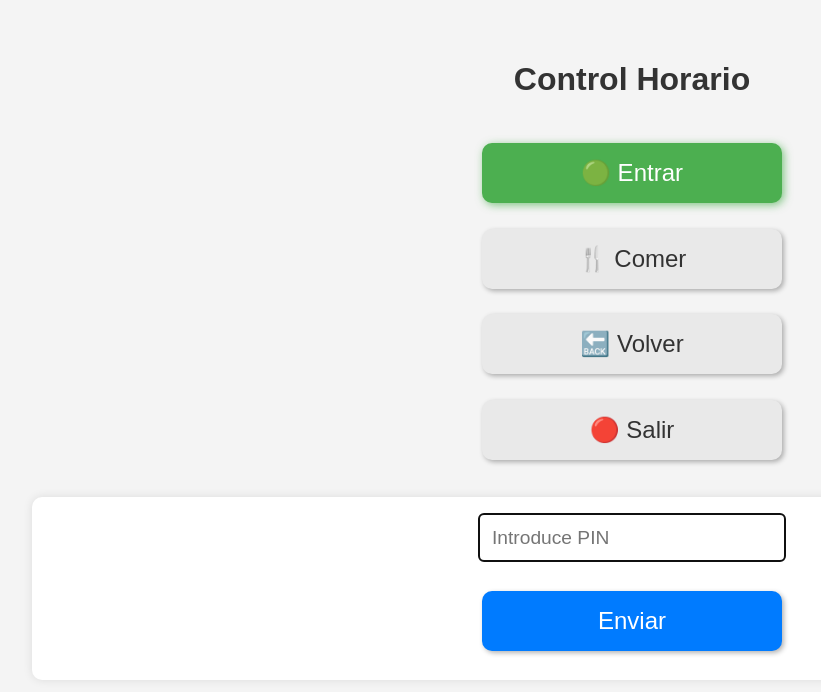
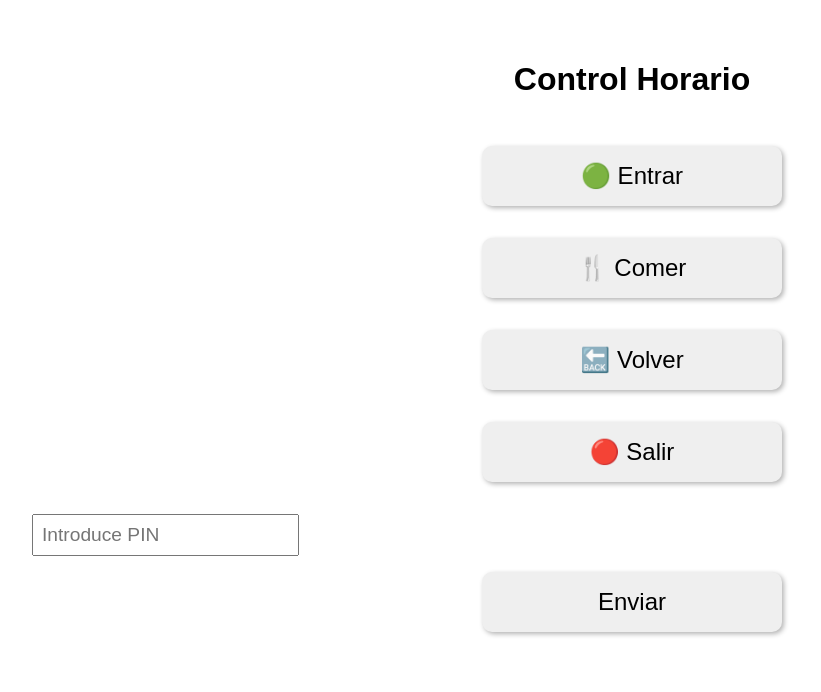
Before and after one commit to Celestinas/ControlHorarioLeo, a plain HTML site: page index.html in a window 1280 px wide. Both pictures are taken after a click on the button "🟢 Entrar". Shown: the whole page, without its empty margins (8-829 px from the left). Drawn offline with Linux system fonts and the light colour scheme.

Commit message:
Update index.html

```diff
--- a/index.html
+++ b/index.html
@@ -9,208 +9,85 @@
       font-family: sans-serif;
       text-align: center;
       padding: 2rem;
-      background-color: #f4f4f4; /* Un fondo suave */
     }
     h1 {
       margin-bottom: 2rem;
-      color: #333;
     }
     .button {
       font-size: 1.5rem;
       padding: 1rem 2rem;
-      margin: 0.8rem; /* Un poco menos de margen para que quepan mejor */
+      margin: 1rem;
       border: none;
       border-radius: 10px;
       box-shadow: 2px 2px 5px rgba(0,0,0,0.3);
       cursor: pointer;
       width: 80%;
       max-width: 300px;
-      background-color: #e9e9e9; /* Color base de botón */
-      color: #333;
-      transition: background-color 0.2s, box-shadow 0.2s; /* Transición suave */
-    }
-    .button:hover {
-        background-color: #dcdcdc; /* Un poco más oscuro al pasar el ratón */
-    }
-    .button.selected {
-      background-color: #4CAF50; /* Verde para el seleccionado */
-      color: white;
-      box-shadow: 2px 2px 8px rgba(76, 175, 80, 0.7); /* Sombra más pronunciada y con color */
-    }
-    #pinControls {
-        margin-top: 1.5rem;
-        padding: 1rem;
-        background-color: #fff;
-        border-radius: 10px;
-        box-shadow: 0px 0px 10px rgba(0,0,0,0.1);
-        display: none; /* Oculto por defecto */
     }
     #pinInput {
       font-size: 1.2rem;
-      padding: 0.8rem;
-      margin-bottom: 1rem; /* Margen inferior para separar del botón enviar */
-      border: 1px solid #ccc;
-      border-radius: 5px;
-      width: calc(80% - 1.6rem); /* Ajustar ancho considerando padding */
-      max-width: 280px;
+      padding: 0.5rem;
+      margin-top: 1rem;
+      display: none;
     }
     #submitPin {
-      /* Usará la clase .button, pero podemos añadir algo específico si es necesario */
-      background-color: #007bff; /* Azul para el botón de enviar */
-      color: white;
+      display: none;
+      margin-top: 1rem;
     }
-    #submitPin:hover {
-      background-color: #0056b3;
-    }
-    #statusMessage {
-      margin-top: 1rem;
-      padding: 0.8rem;
-      border-radius: 5px;
-      font-weight: bold;
-      display: none; /* Oculto por defecto */
-    }
-    .success {
-      background-color: #d4edda;
-      color: #155724;
-      border: 1px solid #c3e6cb;
-    }
-    .error {
-      background-color: #f8d7da;
-      color: #721c24;
-      border: 1px solid #f5c6cb;
-    }
-    .hidden { /* Aunque ya no lo usamos mucho, es útil tenerla */
+    .hidden {
       display: none;
     }
   </style>
 </head>
 <body>
   <h1>Control Horario</h1>
-  <button class="button" id="btnEntrar" onclick="startAction('Entrar', this)">🟢 Entrar</button><br>
-  <button class="button" id="btnComer" onclick="startAction('Comer', this)">🍴 Comer</button><br>
-  <button class="button" id="btnVolver" onclick="startAction('Volver', this)">🔙 Volver</button><br>
-  <button class="button" id="btnSalir" onclick="startAction('Salir', this)">🔴 Salir</button><br>
+  <button class="button" onclick="startAction('Entrar')">🟢 Entrar</button><br>
+  <button class="button" onclick="startAction('Comer')">🍴 Comer</button><br>
+  <button class="button" onclick="startAction('Volver')">🔙 Volver</button><br>
+  <button class="button" onclick="startAction('Salir')">🔴 Salir</button><br>
 
-  <div id="pinControls">
-    <input type="password" id="pinInput" placeholder="Introduce PIN" autocomplete="off"> <br>
-    <button class="button" id="submitPin" onclick="submitAction()">Enviar</button>
-  </div>
-
-  <div id="statusMessage"></div>
+  <input type="password" id="pinInput" placeholder="Introduce PIN">
+  <button class="button" id="submitPin" onclick="submitAction()">Enviar</button>
 
   <script>
     let currentAction = "";
-    const correctPin = "1234"; // ¡IMPORTANTE! Cambia este PIN por uno más seguro.
-    let selectedButtonElement = null; // Para guardar referencia al botón HTML seleccionado
+    const correctPin = "1234"; // Cambiar este PIN más adelante
 
-    const pinControlsDiv = document.getElementById('pinControls');
-    const pinInputElement = document.getElementById('pinInput');
-    const submitPinButton = document.getElementById('submitPin');
-    const statusMessageElement = document.getElementById('statusMessage');
-
-    // IDs de los campos de tu Google Form (obtenidos del HTML original)
-    const FORM_URL = "https://docs.google.com/forms/d/e/1FAIpQLSeap4NrKjF9Xpxd-0ghZU2_GTkYpYCTfhcWUQk7HInHomdgAQ/formResponse";
-    const TIMESTAMP_ENTRY_ID = "entry.1323435272"; // Campo para Fecha/Hora
-    const ACTION_ENTRY_ID = "entry.1728531495";   // Campo para Acción
-
-    function startAction(actionName, buttonElement) {
-      currentAction = actionName;
-
-      // Quitar resalte del botón anteriormente seleccionado (si lo hay)
-      if (selectedButtonElement) {
-        selectedButtonElement.classList.remove('selected');
-      }
-
-      // Resaltar el nuevo botón
-      selectedButtonElement = buttonElement;
-      selectedButtonElement.classList.add('selected');
-
-      // Mostrar controles del PIN
-      pinControlsDiv.style.display = 'block';
-      pinInputElement.value = ""; // Limpiar PIN si había algo
-      pinInputElement.focus();    // Poner el cursor en el campo PIN
-
-      // Asegurar que el botón de enviar esté habilitado y con texto original
-      submitPinButton.disabled = false;
-      submitPinButton.textContent = 'Enviar';
-
-      // Ocultar cualquier mensaje de estado anterior
-      statusMessageElement.style.display = 'none';
+    function startAction(action) {
+      currentAction = action;
+      document.getElementById('pinInput').style.display = 'block';
+      document.getElementById('submitPin').style.display = 'inline-block';
     }
 
     function submitAction() {
-      const enteredPin = pinInputElement.value;
-
-      if (enteredPin !== correctPin) {
-        showMessage("PIN incorrecto. Inténtalo de nuevo.", 'error');
-        pinInputElement.value = ""; // Limpiar el PIN incorrecto
-        pinInputElement.focus();
+      const pin = document.getElementById('pinInput').value;
+      if (pin !== correctPin) {
+        alert("PIN incorrecto");
         return;
       }
 
-      // Deshabilitar botón mientras se envía para evitar clics múltiples
-      submitPinButton.disabled = true;
-      submitPinButton.textContent = 'Enviando...';
-      showMessage("Procesando tu solicitud...", "success"); // Mensaje temporal
-
+      const formURL = "https://docs.google.com/forms/d/e/1FAIpQLSeap4NrKjF9Xpxd-0ghZU2_GTkYpYCTfhcWUQk7HInHomdgAQ/formResponse";
       const formData = new FormData();
       const timestamp = new Date().toISOString();
 
-      formData.append(TIMESTAMP_ENTRY_ID, timestamp);
-      formData.append(ACTION_ENTRY_ID, currentAction);
+      // Mapeo real de campos del formulario
+      formData.append("entry.1323435272", timestamp);  // Fecha/Hora
+      formData.append("entry.1728531495", currentAction); // Acción
 
-      fetch(FORM_URL, {
+      fetch(formURL, {
         method: "POST",
-        mode: "no-cors", // Necesario para enviar a Google Forms de esta manera
+        mode: "no-cors",
         body: formData
-      })
-      .then(() => {
-        showMessage(`Registro de '${currentAction}' enviado correctamente.`, 'success');
-        resetUI();
-      })
-      .catch(error => {
-        console.error("Error en fetch:", error);
-        showMessage("Error al enviar el registro. Revisa la conexión o la URL del formulario.", 'error');
-        // Volver a habilitar el botón para reintentar, pero no limpiar la acción seleccionada
-        submitPinButton.disabled = false;
-        submitPinButton.textContent = 'Enviar';
+      }).then(() => {
+        alert(`Registro de '${currentAction}' enviado correctamente.`);
+        document.getElementById('pinInput').value = "";
+        document.getElementById('pinInput').style.display = 'none';
+        document.getElementById('submitPin').style.display = 'none';
+      }).catch(err => {
+        alert("Error al enviar el registro");
+        console.error(err);
       });
     }
-
-    function resetUI() {
-      pinInputElement.value = ""; // Limpiar PIN
-      pinControlsDiv.style.display = 'none'; // Ocultar controles del PIN
-
-      if (selectedButtonElement) {
-        selectedButtonElement.classList.remove('selected'); // Quitar resalte del botón
-        selectedButtonElement = null;
-      }
-      currentAction = ""; // Resetear la acción actual
-
-      // El botón de enviar se resetea en startAction o si hay error de PIN/envío
-      // Pero aseguramos su estado inicial aquí por si acaso
-      submitPinButton.disabled = false;
-      submitPinButton.textContent = 'Enviar';
-
-      // El mensaje de estado se ocultará después de un tiempo (ver showMessage)
-      // o se sobreescribirá en la siguiente acción.
-    }
-
-    function showMessage(message, type) {
-      statusMessageElement.textContent = message;
-      statusMessageElement.className = type; // aplica clase 'success' o 'error'
-      statusMessageElement.style.display = 'block';
-
-      // Opcional: ocultar el mensaje después de unos segundos si es de éxito
-      if (type === 'success' && !message.includes("Procesando")) { // No ocultar el de "Procesando" inmediatamente
-        setTimeout(() => {
-          if (statusMessageElement.textContent === message) { // Solo ocultar si no ha cambiado
-             statusMessageElement.style.display = 'none';
-          }
-        }, 4000); // Ocultar después de 4 segundos
-      }
-    }
-
   </script>
 </body>
 </html>
```
